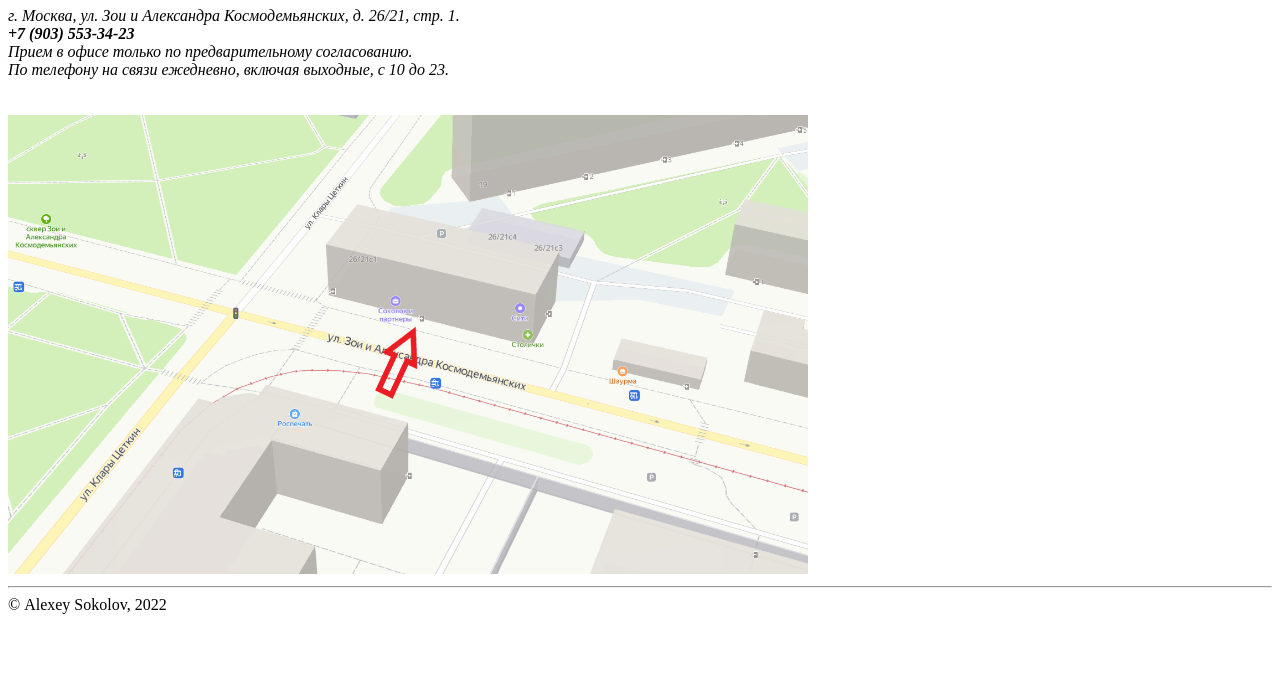
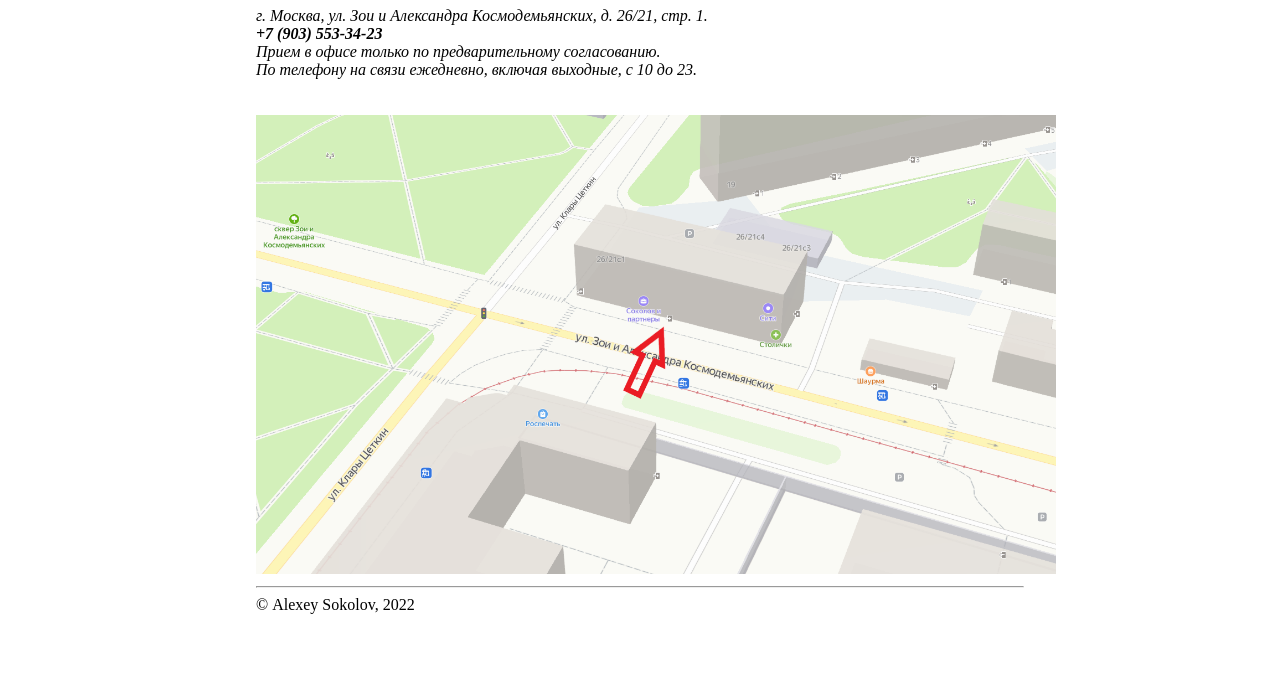
Before and after one commit to alexeyvsokolov/First-site, a plain HTML site: page pages/contacts.html in a window 1280 px wide. Shown: the part 109-800 px from the top of the page. Drawn offline with Linux system fonts and the light colour scheme.

Commit message:
add css, align body to the center

```diff
--- /dev/null
+++ b/css/style.css
@@ -0,0 +1,5 @@
+body {
+    margin-left: auto;
+    margin-right: auto;
+    width: 768px;
+}
--- a/pages/contacts.html
+++ b/pages/contacts.html
@@ -13,6 +13,7 @@
             <a href="../index.html">Главная</a>
             <a href="about.html">Обо мне</a>
             <a href="#">Контакты</a>
+            <link rel="stylesheet" href="../css/style.css">
         </header>
         <hr>
         <main>
```
Also changed, not shown: index.html (+1 -0 lines), pages/about.html (+1 -0 lines).
